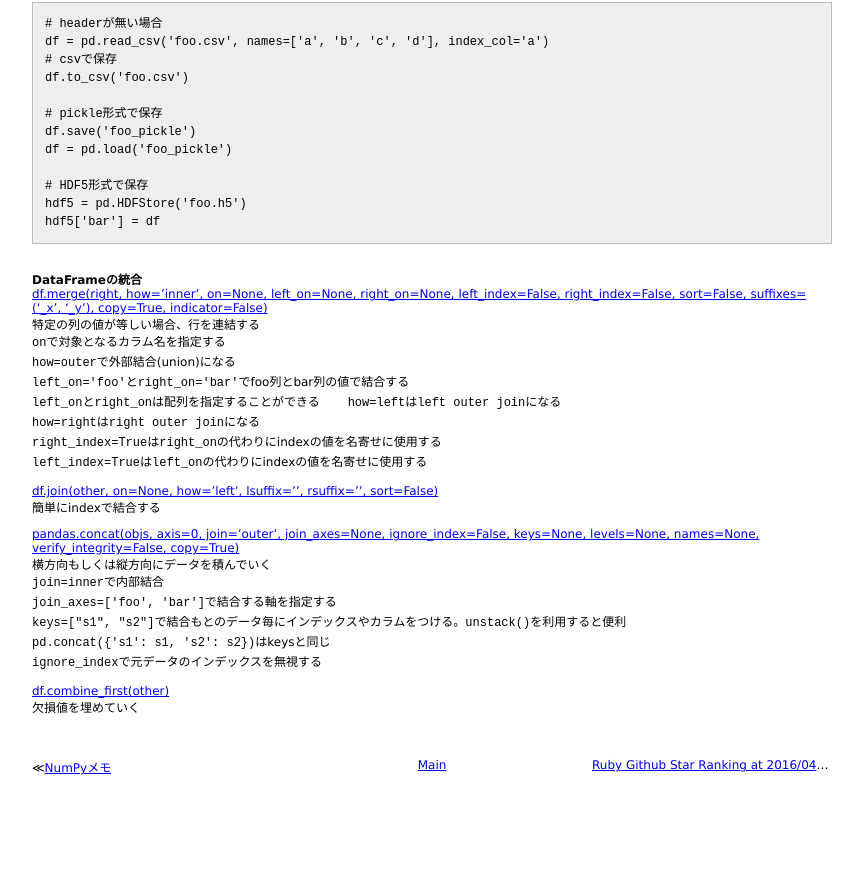
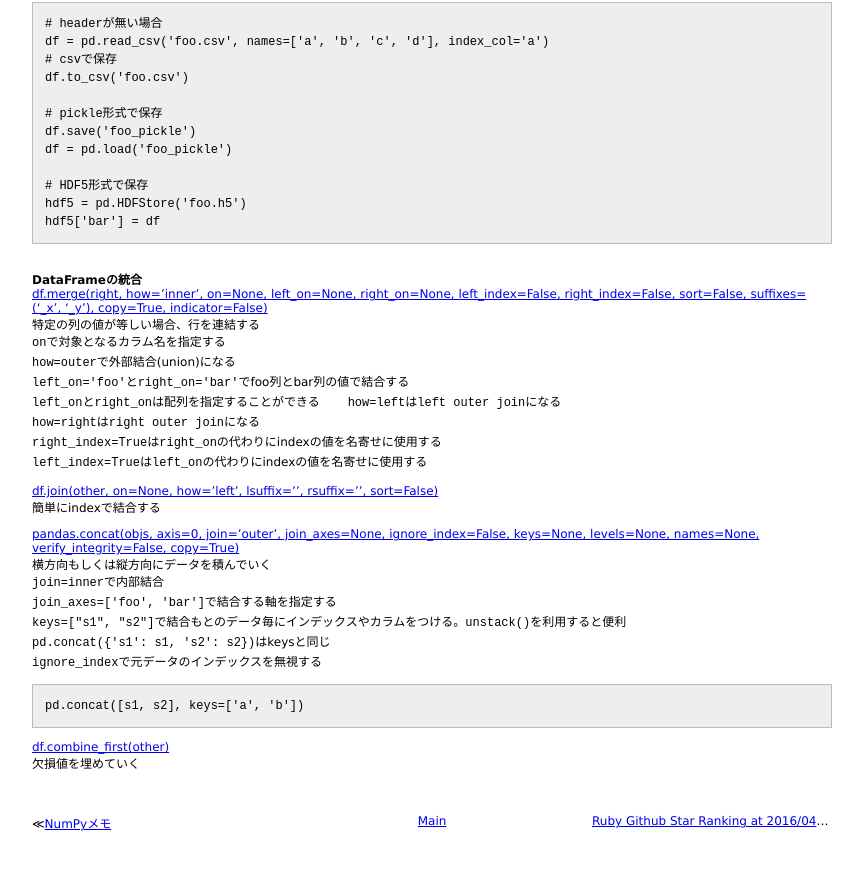
Before and after one commit to 38elements/38elements.github.com, a Jekyll site: the page built from _posts/2016-04-24-pandas.md, in a window 1280 px wide and 900 px high, scrolled down 6694 px. Shown: the top 870 px of the window, without its empty margins (208-1071 px from the left). Built offline with Jekyll 4.4.1, drawn with Linux system fonts in a browser that asks for light colours; before the commit the page ends 7538 px from its top, so only the background shows below that.

Commit message:
Update 2016-04-24-pandas.md

````diff
--- a/_posts/2016-04-24-pandas.md
+++ b/_posts/2016-04-24-pandas.md
@@ -460,5 +460,9 @@ hdf5['bar'] = df
 `pd.concat({'s1': s1, 's2': s2})`はkeysと同じ
 `ignore_index`で元データのインデックスを無視する
 
+```
+pd.concat([s1, s2], keys=['a', 'b'])
+```
+
 [df.combine_first(other)](http://pandas.pydata.org/pandas-docs/stable/generated/pandas.DataFrame.combine_first.html)
 欠損値を埋めていく
````
